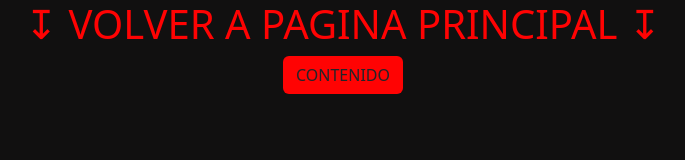
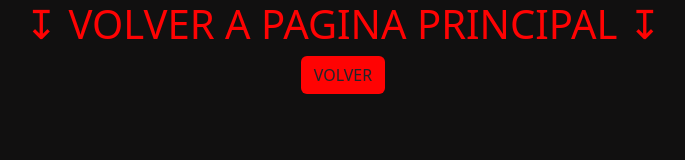
Before and after one commit to 404cypher/404cypher.github.io, a plain HTML site: page contenido.html in a window 1280 px wide. Shown: the whole page, without its empty margins (297-982 px from the left). Drawn offline with nearby package versions, Linux system fonts and the light colour scheme.

Commit message:
update1.6

```diff
--- a/contenido.html
+++ b/contenido.html
@@ -14,7 +14,7 @@
 <body class="backgroundpage">
     <div class="container">
         <h1 class="text">↧ VOLVER A PAGINA PRINCIPAL ↧</h1>
-        <div class="text"><a href="index.html"><button type="button" class="btn" style="background-color: #ff0303;">CONTENIDO</button></a></div>
+        <div class="text"><a href="index.html"><button type="button" class="btn" style="background-color: #ff0303;">VOLVER</button></a></div>
     </div>
 </body>
 </html>
```
Also changed, not shown: index.html (+1 -1 lines).
